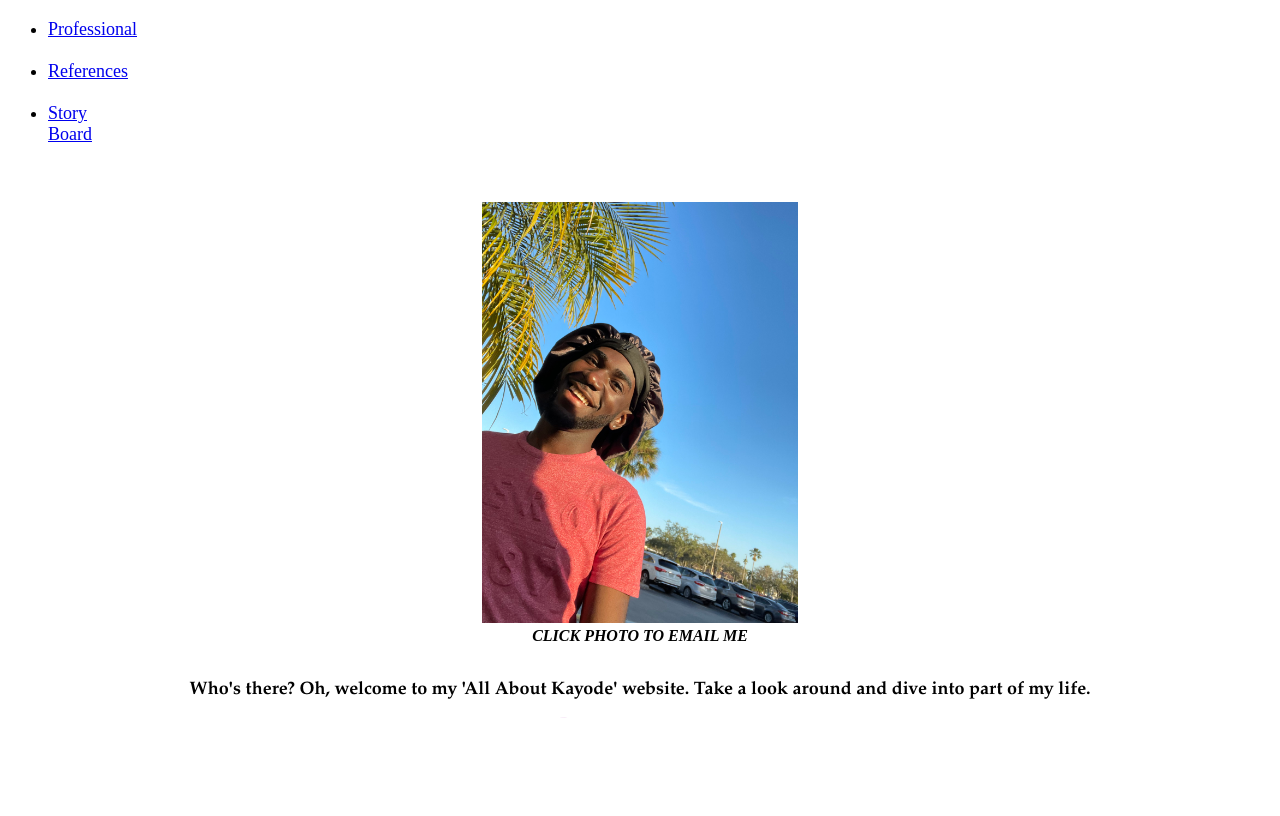
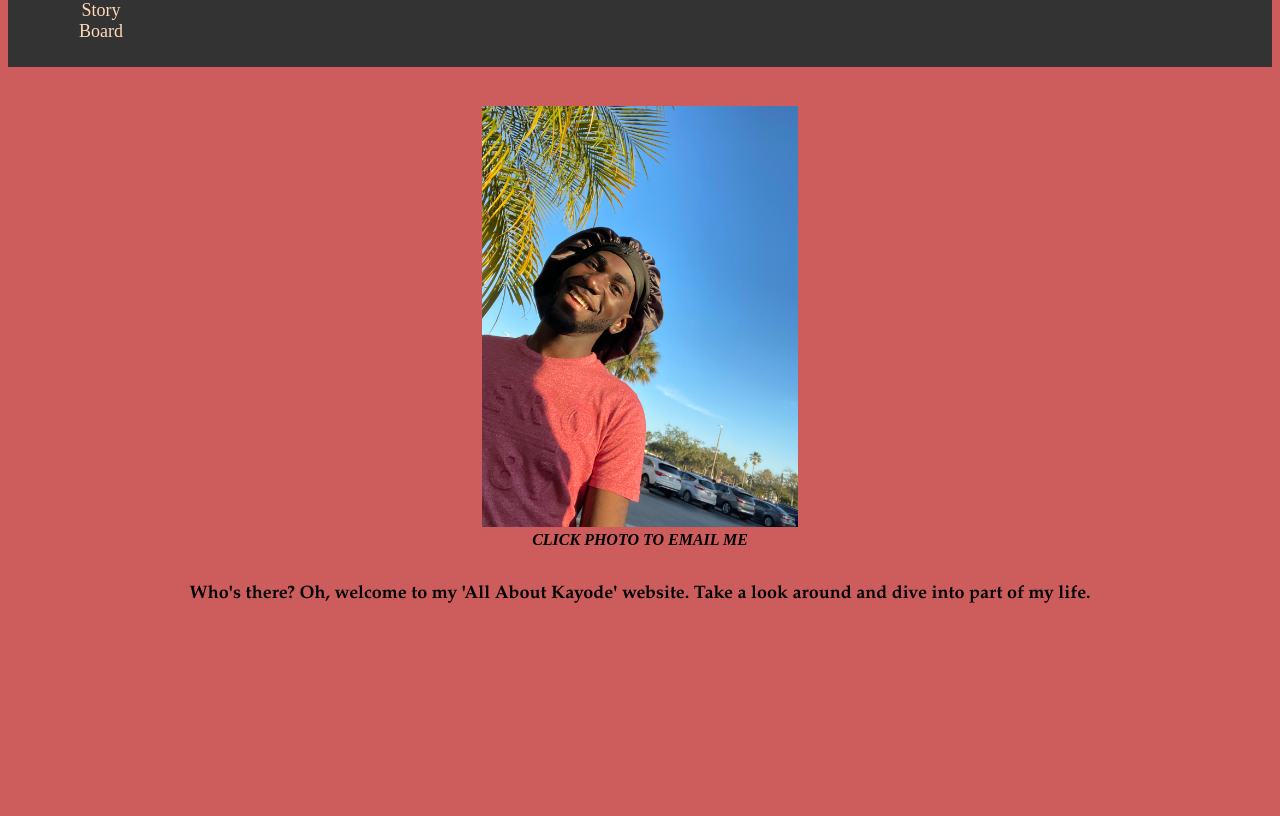
Before and after one commit to kaiyod/kayodeloney.github.io, a plain HTML site: page index.html in a window 1280 px wide. Shown: the part 125-941 px from the top of the page. After the commit the page ends 874 px from the top, so only its background shows below. Drawn offline with Linux system fonts and the light colour scheme.

Commit message:
Update index.html

```diff
--- a/index.html
+++ b/index.html
@@ -5,6 +5,7 @@
 			Introduction
 		</title>
 		<meta charset="UFT-8">
+		<link rel="stylesheet" href="web.css">
 </head>
 		<body>
 
```
